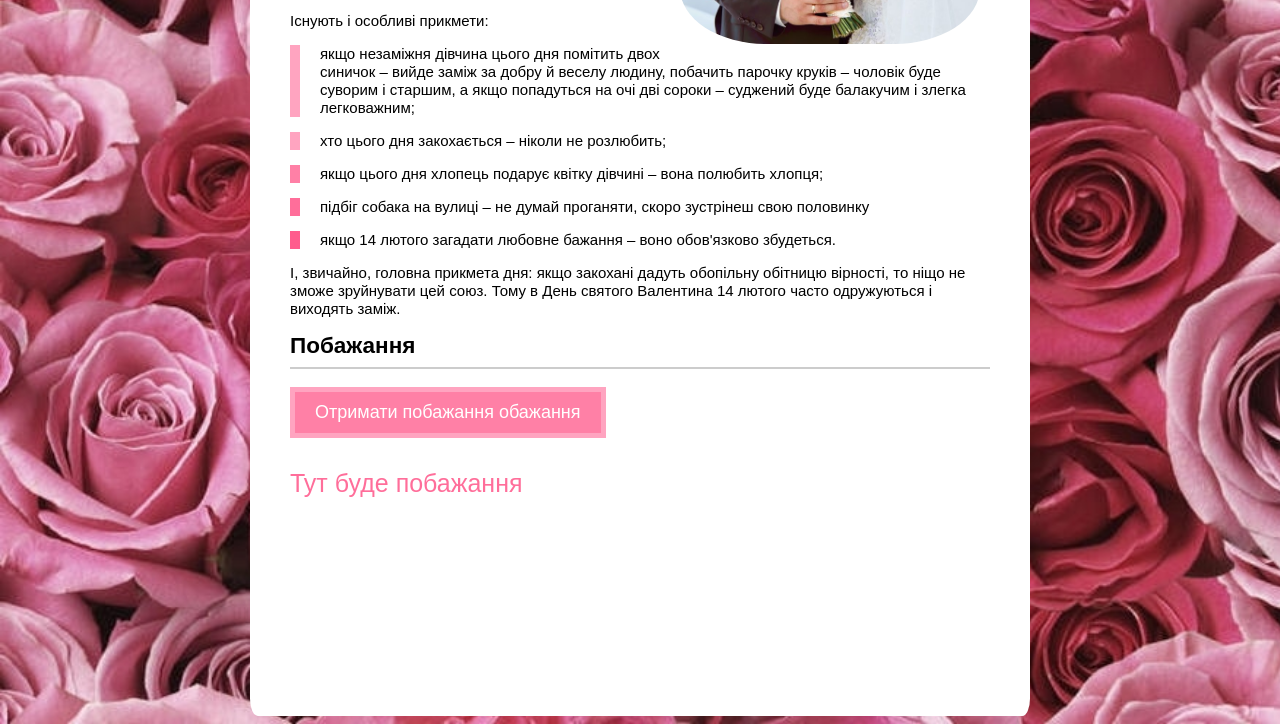
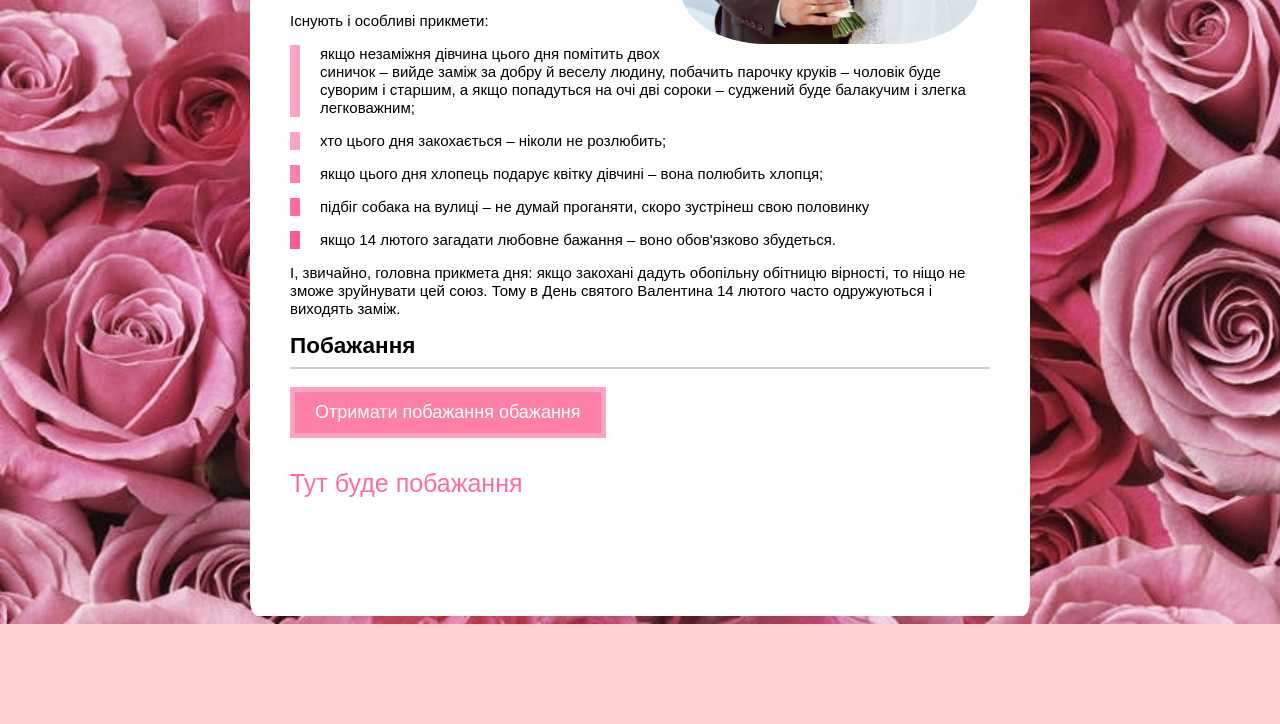
Before and after one commit to SashaTatu/Valentine2, a plain HTML site: page index.html in a window 1280 px wide. Shown: the part 1029-1753 px from the top of the page. After the commit the page ends 1653 px from the top, so only its background shows below. Drawn offline with Linux system fonts and the light colour scheme.

Commit message:
змінено height

```diff
--- a/style.css
+++ b/style.css
@@ -146,7 +146,7 @@ span {
     padding: 10px 20px;
 }
 #p_wishes {
-    height: 140px;
+    height: 40px;
     font-size: 25px;
     line-height: 40px;
     color: #ff6e9a;
```
